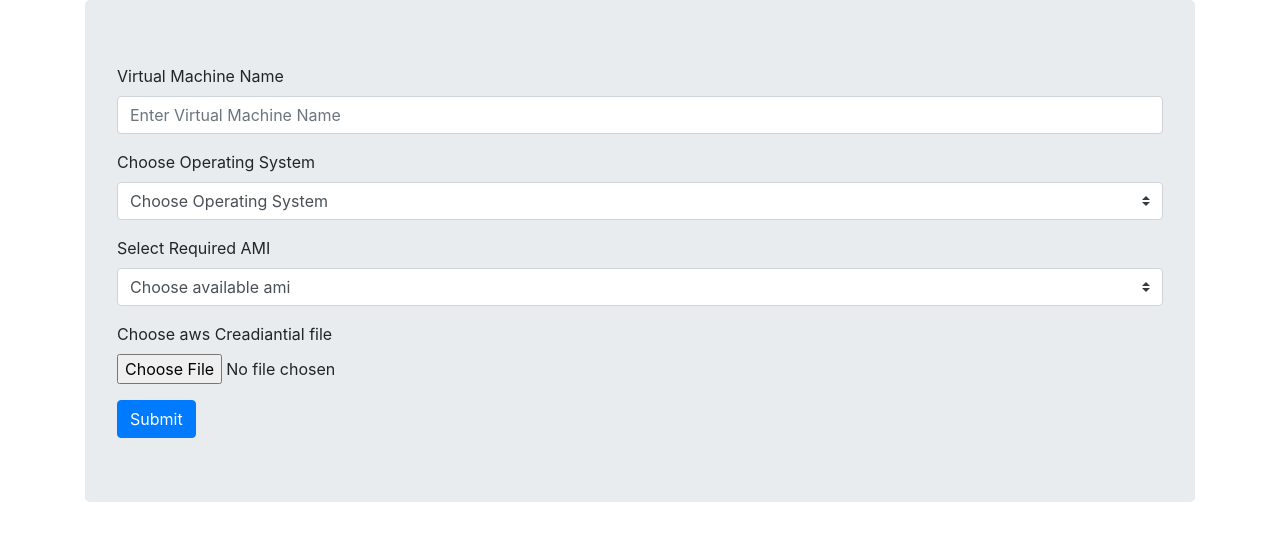
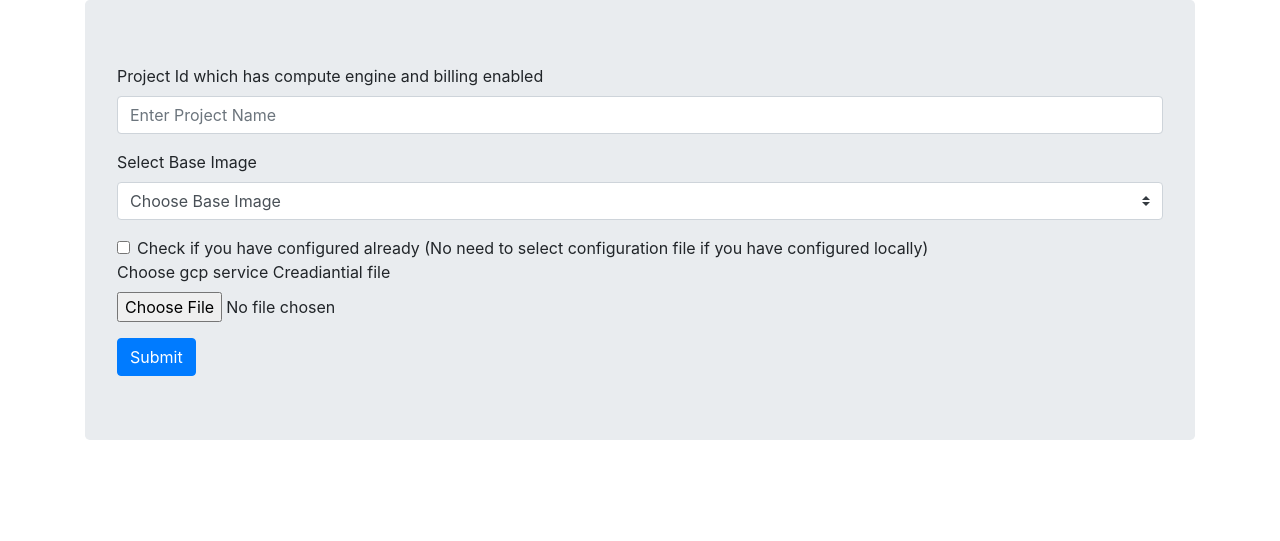
Before and after one commit to pnirmale/UI-AMI, a Flask app: page /gcp in a window 1280 px wide. Shown: the part 56-597 px from the top of the page. Run offline with Flask 2, Linux system fonts and the light colour scheme; some libraries are stand-ins or nearby versions.

Commit message:
Adds.Added alreadyConfigured checkbox

```diff
--- a/templates/gcp.html
+++ b/templates/gcp.html
@@ -33,12 +33,9 @@
             </nav>
             <div class="jumbotron">
                 <form action="/gcp" method="POST" enctype="multipart/form-data">
-                    <div class="form-group">
-                        <label for="vmname">Virtual Machine Name</label>
-                        <input  type="text" class="form-control" id="vmname" name="vmname" placeholder="Enter Virtual Machine Name">
-                    </div>
+                   <!--
 
-                    <div class="form-group">
+                     <div class="form-group">
                         <label for="os">Choose Operating System</label>
                         <select class="custom-select mr-sm-2" id="os" name="os">
                             <option selected>Choose Operating System</option>
@@ -47,19 +44,28 @@
                             <option value="3">Centos</option>
                             <option value="4">Suse</option>
                         </select>
+                    </div> -->
+                    <div class="form-group">
+                        <label for="projectname">Project Id which has compute engine and billing enabled</label>
+                        <input required type="text" class="form-control" id="project" name="project" placeholder="Enter Project Name">
                     </div>
                     <div class="form-group">
-                        <label for="os">Select Required AMI</label>
+                        <label for="os">Select Base Image</label>
                         <select class="custom-select mr-sm-2" id="ami" name="ami">
-                            <option SELECTED value='0'>Choose available ami</option>
+                            <option SELECTED value='0'>Choose Base Image</option>
                             {% for x in opt %}
                                 <option value= '{{ x }}'>{{x}}</option>
                             {% endfor %}
                         </select>
-
+                    </div>
+                    <div class="form-check">
+                        <input class="form-check-input" name="AlreadyConfigured" type="checkbox" value="true" id="flexCheckDefault">
+                        <label class="form-check-label" for="flexCheckDefault">
+                          Check if you have configured already (No need to select configuration file if you have configured locally)
+                        </label>
                     </div>
                     <div class="form-group">
-                        <label for="file">Choose aws Creadiantial file</label>
+                        <label for="file">Choose gcp service Creadiantial file</label>
                         <input type="file" class="form-control-file" id="file" name="file">
                     </div>
                     <button type="submit" class="btn btn-primary">Submit</button>
```
